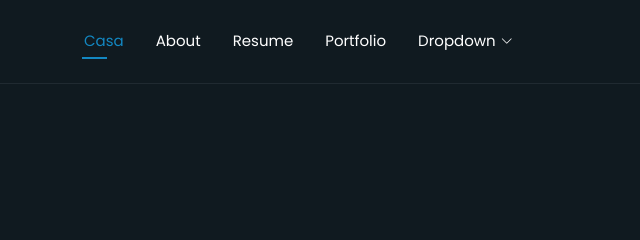
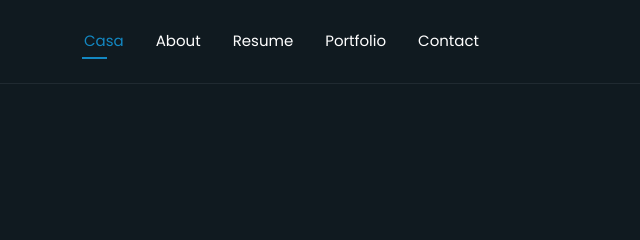
Before and after one commit to Arnau09/Arnau09.Github.io, a plain HTML site: page index.html in a window 1280 px wide. Shown: the top 240 px of the page, 0-640 px from the left. Drawn offline with Linux system fonts and the light colour scheme.

Commit message:
Update index.html

```diff
--- a/index.html
+++ b/index.html
@@ -53,9 +53,9 @@
           <li><a href="resume.html">Resume</a></li>
           <!--<li><a href="services.html">Services</a></li>-->
           <li><a href="portfolio.html">Portfolio</a></li>
-          <li class="dropdown"><a href="#"><span>Dropdown</span> <i class="bi bi-chevron-down toggle-dropdown"></i></a>
+          <!--<li class="dropdown"><a href="#"><span>Dropdown</span> <i class="bi bi-chevron-down toggle-dropdown"></i></a>
             <ul>
-              <!--<li><a href="#">Dropdown 1</a></li>
+              <li><a href="#">Dropdown 1</a></li>
               <li class="dropdown"><a href="#"><span>Deep Dropdown</span> <i class="bi bi-chevron-down toggle-dropdown"></i></a>
                 <ul>
                   <li><a href="#">Deep Dropdown 1</a></li>
```
